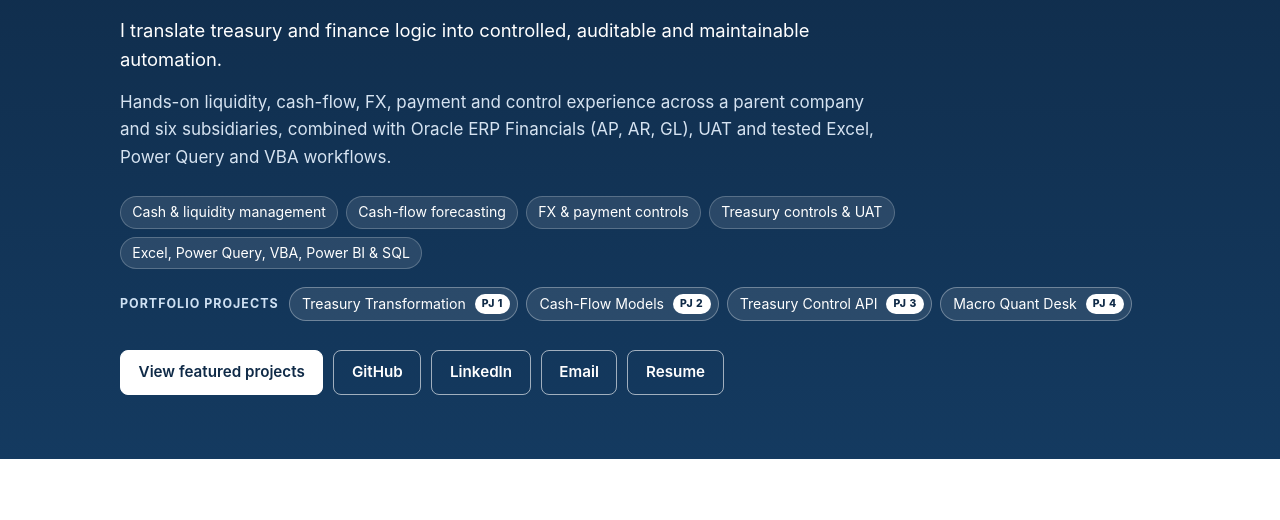
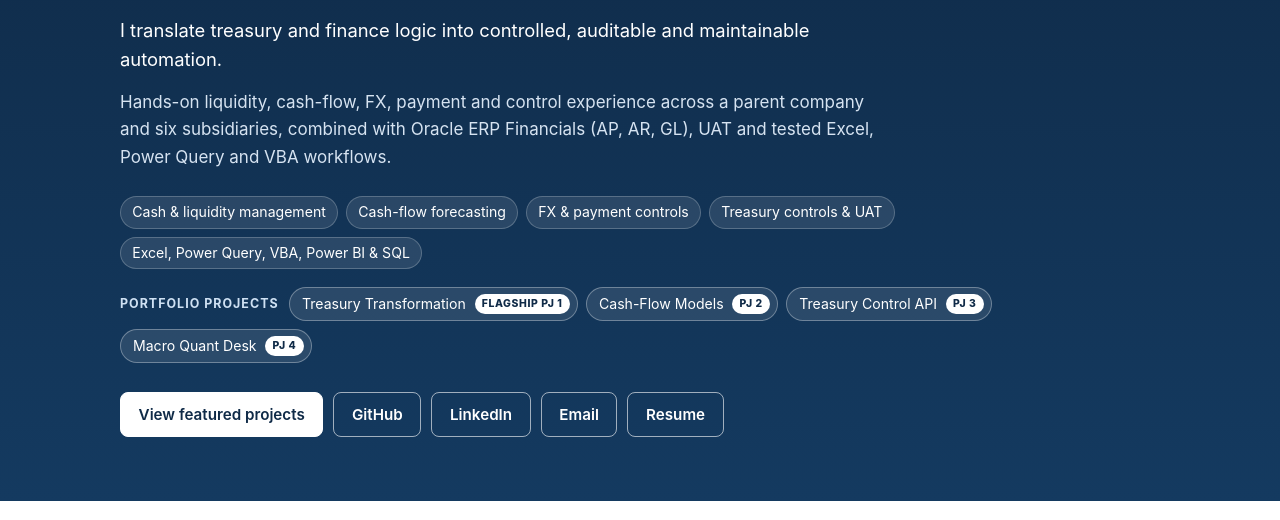
Before and after one commit to doggy-ferry/xuanlin-yu-treasury-portfolio, a plain HTML site: page index.html in a window 1280 px wide. Shown: the part 239-759 px from the top of the page. Drawn offline with Linux system fonts and the light colour scheme.

Commit message:
feat: mark first project as flagship

```diff
--- a/index.html
+++ b/index.html
@@ -47,7 +47,7 @@
     </ul>
     <div class="hero-projects" aria-label="Portfolio project shortcuts">
       <span class="hero-projects-label">Portfolio projects</span>
-      <a class="project-pill" href="#project-treasury">Treasury Transformation <span>PJ 1</span></a>
+      <a class="project-pill" href="#project-treasury">Treasury Transformation <span>Flagship PJ 1</span></a>
       <a class="project-pill" href="#project-cash-models">Cash-Flow Models <span>PJ 2</span></a>
       <a class="project-pill" href="#project-treasury-api">Treasury Control API <span>PJ 3</span></a>
       <a class="project-pill" href="#project-macro">Macro Quant Desk <span>PJ 4</span></a>
```
